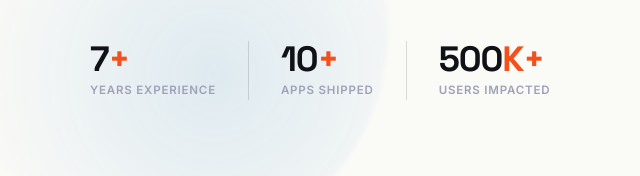
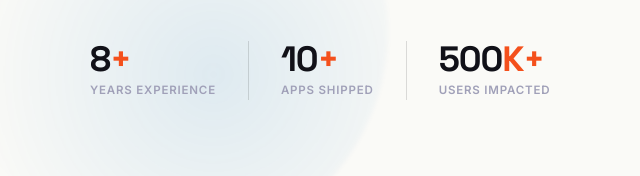
Before and after one commit to parmarhaswini/parmarhaswini.github.io, a plain HTML site: page index.html in a window 1280 px wide. Shown: the part 624-800 px from the top of the page, 0-640 px from the left. Drawn offline with Linux system fonts and the light colour scheme.

Commit message:
Fix spacing in hero role and update experience count

```diff
--- a/index.html
+++ b/index.html
@@ -318,7 +318,7 @@
     <div class="hero-left">
       <div class="hero-badge hero-anim d1"><span class="hero-badge-dot"></span>Open to Opportunities</div>
       <h1 class="hero-anim d2">I'm <span class="h1-accent">Haswini</span><br>Parmar</h1>
-      <p class="hero-role hero-anim d3"><span class="role-chip">iOS</span> SwiftUI · UIKit · <span class="role-chip blue">Flutter</span> ·8 Years</p>
+      <p class="hero-role hero-anim d3"><span class="role-chip">iOS</span> SwiftUI · UIKit · <span class="role-chip blue">Flutter</span> · 8 Years</p>
       <p class="hero-desc hero-anim d4">Crafting high-performance iOS applications that delight users and stand the test of scale. From LA Clippers' staff app to Honda's EV platform — I build experiences that matter.</p>
       <div class="hero-actions hero-anim d5">
         <a href="#portfolio" class="btn-primary">View My Work</a>
@@ -336,7 +336,7 @@
       </div>
       <div class="hero-stats hero-anim d7">
         <div class="stat-item">
-          <div class="stat-num"><span class="count-target" data-count="7">0</span><span class="accent">+</span></div>
+          <div class="stat-num"><span class="count-target" data-count="8">0</span><span class="accent">+</span></div>
           <div class="stat-label">Years Experience</div>
         </div>
         <div class="stat-item">
```
